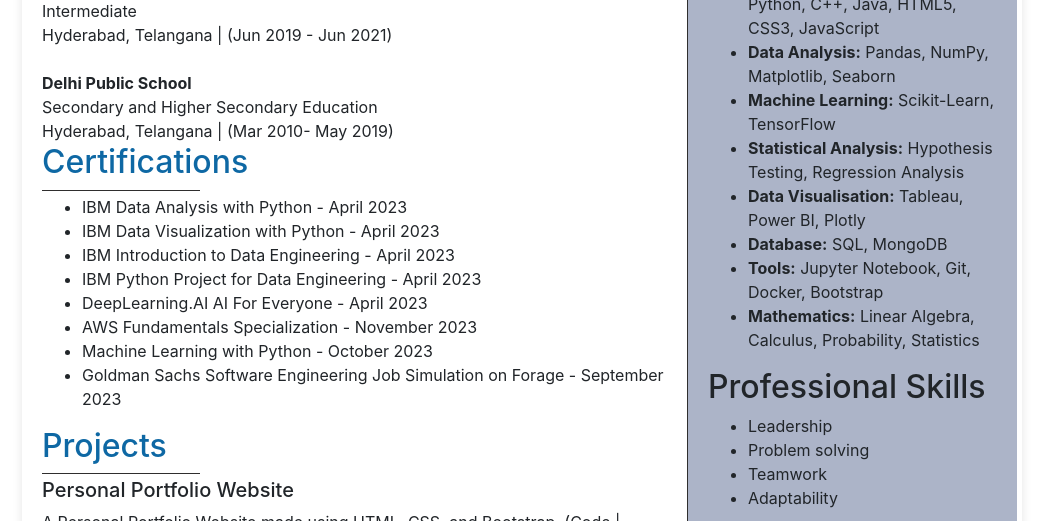
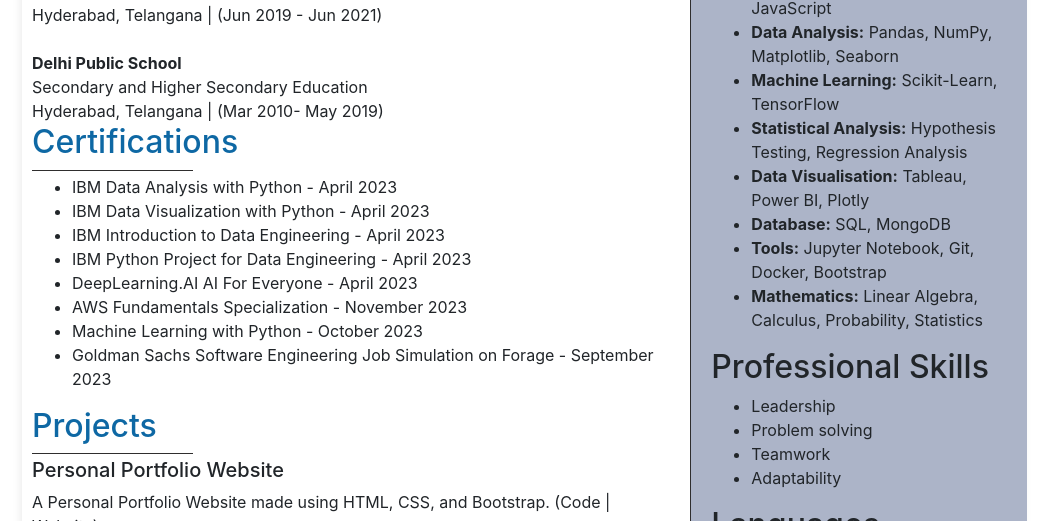
Before and after one commit to pranavalle1/pranavalle, a plain HTML site: page index.html in a window 1280 px wide. Shown: the part 579-1100 px from the top of the page, without its empty margins (118-1176 px from the left). Drawn offline with nearby package versions, Linux system fonts and the light colour scheme.

Commit message:
Update index.html

```diff
--- a/index.html
+++ b/index.html
@@ -37,9 +37,9 @@
 
         .container {
             max-width: 1000px;
-            margin: 20px auto;
+            margin: 10px auto;
             background-color: #ffffff83;
-            padding: 20px;
+            padding: 10px;
             box-shadow: 0 0 10px rgba(0, 0, 0, 0.1);
         }
 
```
